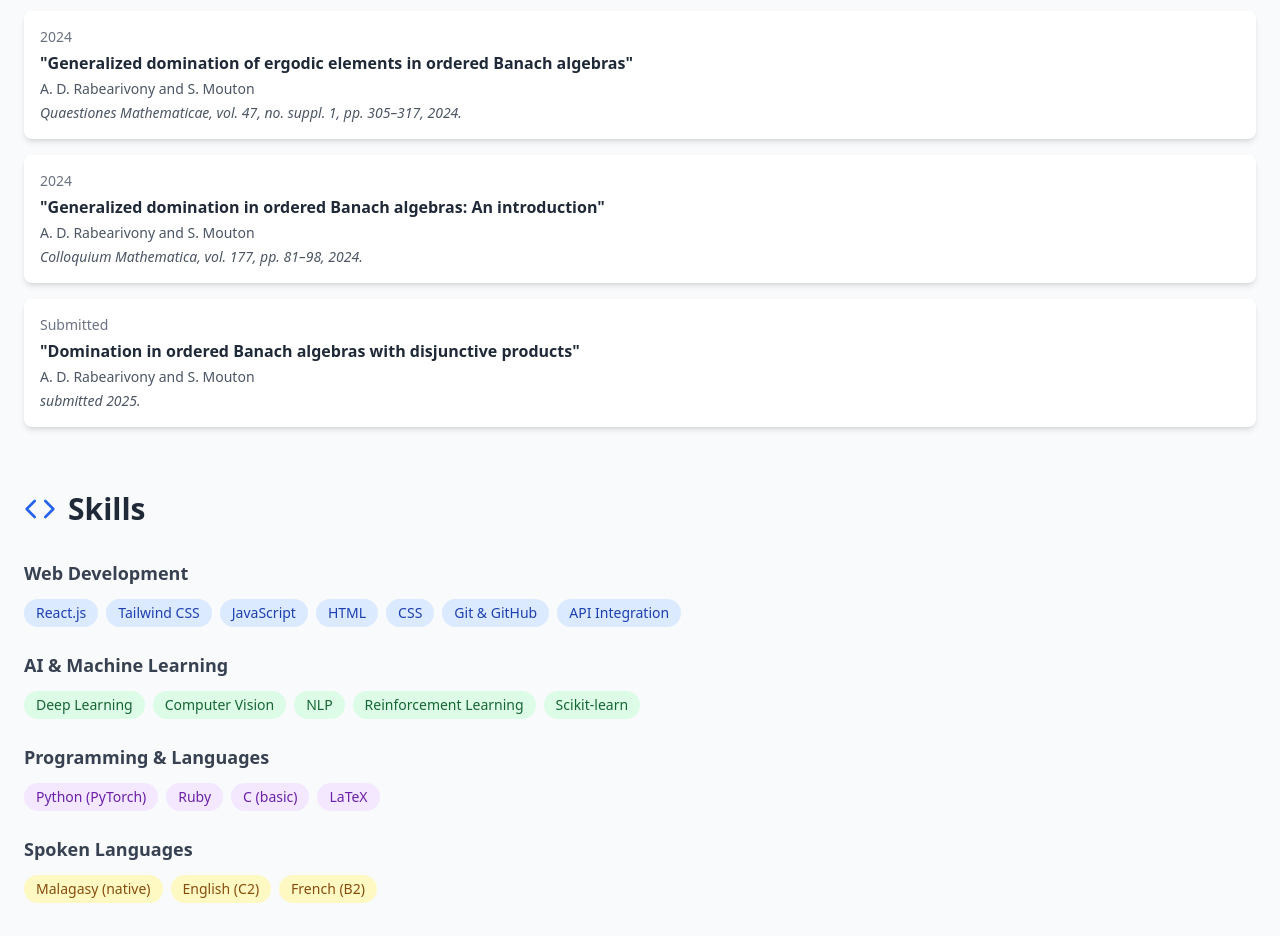
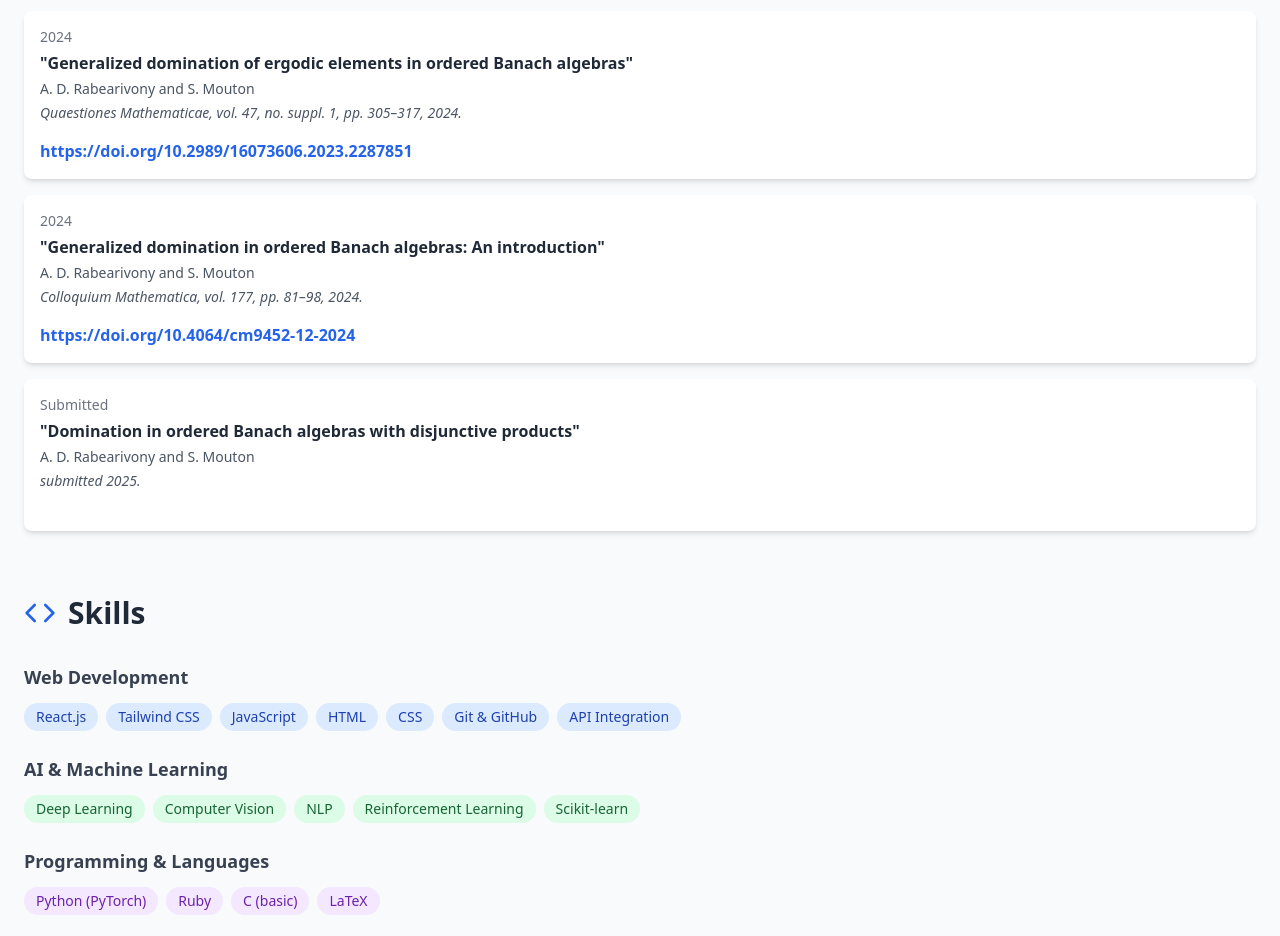
Before and after one commit to dimbyr/dimby-portfolio, a React (Vite) app: page / in a window 1280 px wide. Shown: the part 3400-4336 px from the top of the page. Built offline with nearby package versions, Linux system fonts and the light colour scheme.

Commit message:
Added links to publications

```diff
--- a/src/components/Publications.jsx
+++ b/src/components/Publications.jsx
@@ -1,16 +1,24 @@
 import React from 'react';
-import { BookOpen } from 'lucide-react';
+import { BookOpen, ArrowRight } from 'lucide-react';
 import Section from './Section';
-// ============================================================================
+
 const Publications = ({ publications }) => (
   <Section id="publications" title="Publications" icon={<BookOpen />}>
     <ul className="space-y-4">
-            {publications.map((pub, index) => (
+      {publications?.map((pub, index) => (
         <li key={index} className="bg-white p-4 rounded-lg shadow-md">
           <p className="text-sm font-medium text-gray-500">{pub.year}</p>
           <p className="font-semibold text-gray-800 mt-1">"{pub.title}"</p>
           <p className="text-sm text-gray-600 mt-1">{pub.authors}</p>
           <p className="text-sm text-gray-600 italic mt-1">{pub.journal}</p>
+          <a
+            href={pub.link}
+            target="_blank"
+            rel="noopener noreferrer"
+            className="inline-flex items-center mt-4 text-blue-600 hover:text-blue-800 font-semibold"
+          >
+            {pub.link}
+          </a>
         </li>
       ))}
     </ul>
--- a/src/data.js
+++ b/src/data.js
@@ -44,9 +44,9 @@ export const fellowships = [
 ];
 
 export const publications = [
-    { year: "2024", authors: "A. D. Rabearivony and S. Mouton", title: "Generalized domination of ergodic elements in ordered Banach algebras", journal: "Quaestiones Mathematicae, vol. 47, no. suppl. 1, pp. 305–317, 2024." },
-    { year: "2024", authors: "A. D. Rabearivony and S. Mouton", title: "Generalized domination in ordered Banach algebras: An introduction", journal: "Colloquium Mathematica, vol. 177, pp. 81–98, 2024." },
-    { year: "Submitted", authors: "A. D. Rabearivony and S. Mouton", title: "Domination in ordered Banach algebras with disjunctive products", journal: "submitted 2025." }
+    { year: "2024", authors: "A. D. Rabearivony and S. Mouton", title: "Generalized domination of ergodic elements in ordered Banach algebras", journal: "Quaestiones Mathematicae, vol. 47, no. suppl. 1, pp. 305–317, 2024.", link: "https://doi.org/10.2989/16073606.2023.2287851" },
+    { year: "2024", authors: "A. D. Rabearivony and S. Mouton", title: "Generalized domination in ordered Banach algebras: An introduction", journal: "Colloquium Mathematica, vol. 177, pp. 81–98, 2024.", link: "https://doi.org/10.4064/cm9452-12-2024" },
+    { year: "Submitted", authors: "A. D. Rabearivony and S. Mouton", title: "Domination in ordered Banach algebras with disjunctive products", journal: "submitted 2025.", link: "" }
 ];
 
 export const skills = {
```
Lines whose indentation alone changed are shown as unchanged.
